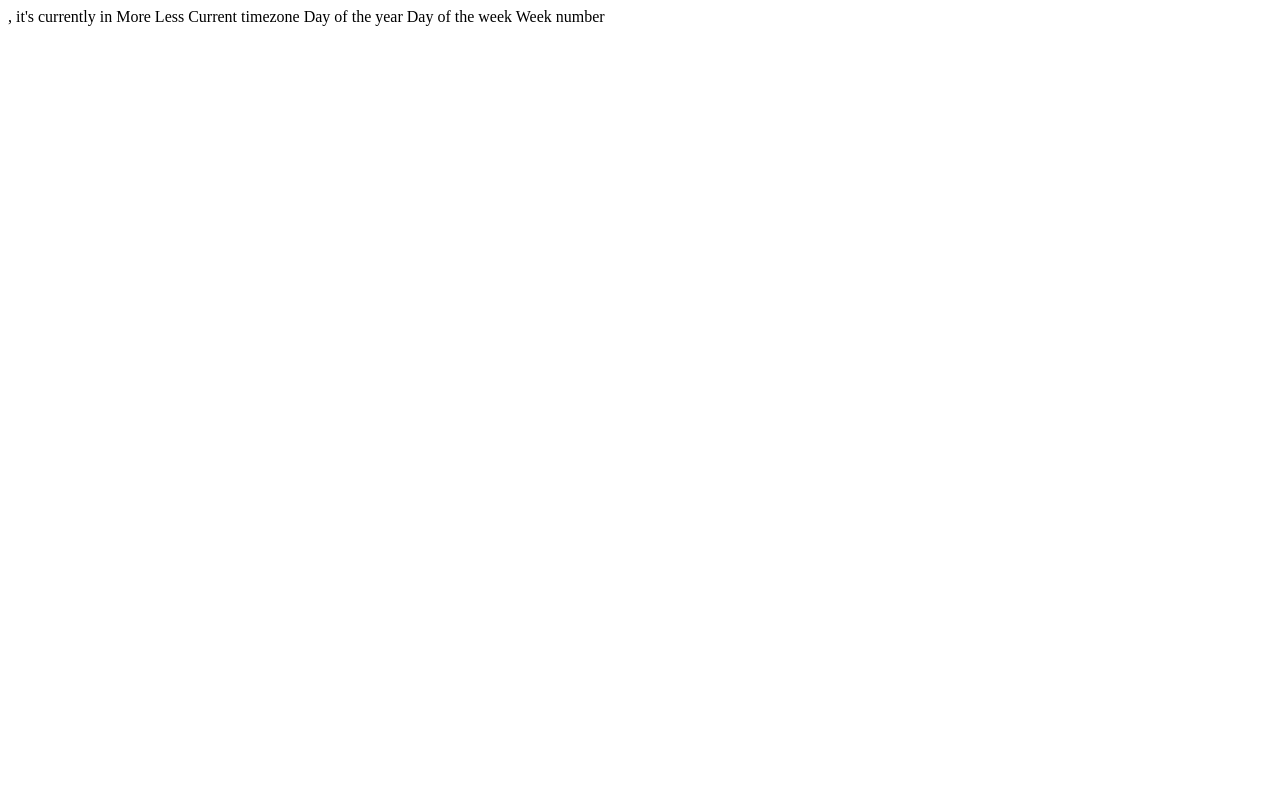
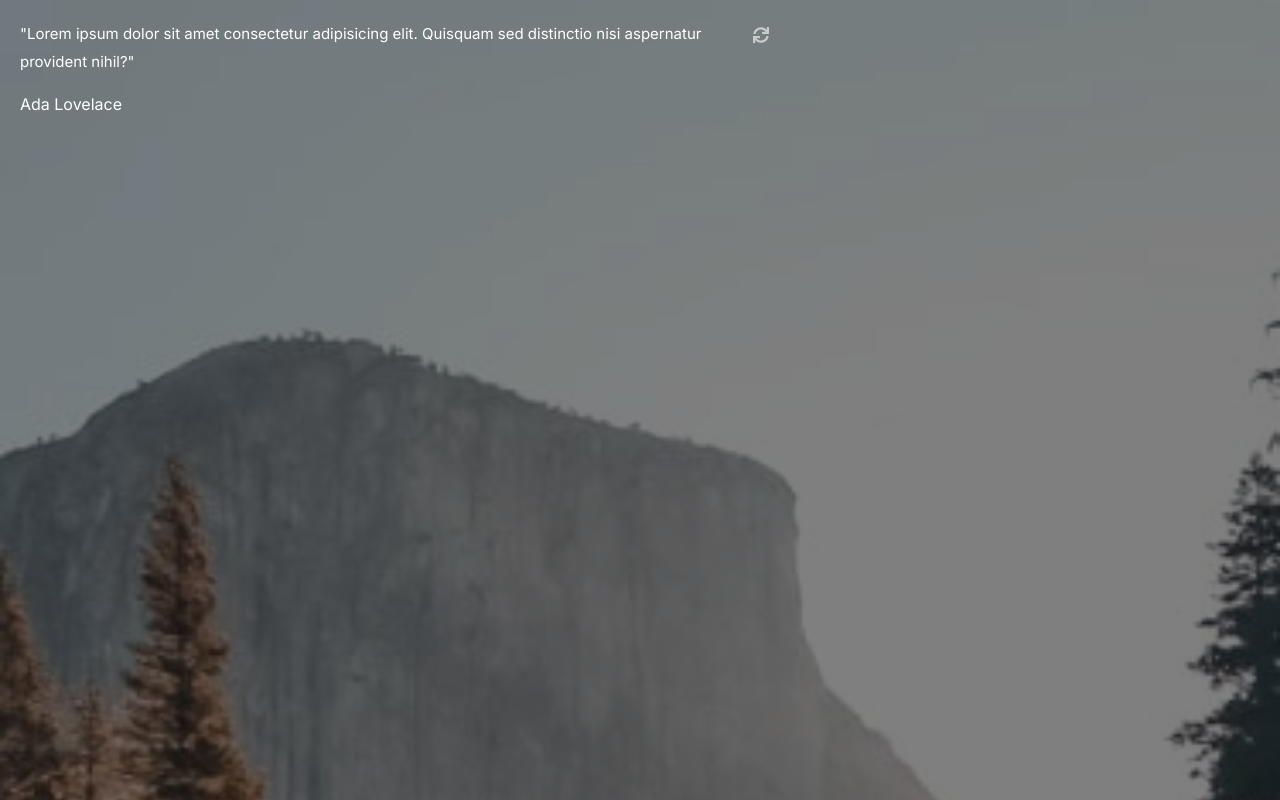
Before and after one commit to harrisonJones12/clock-app, a plain HTML site: page index.html in a window 1280 px wide. Drawn offline with Linux system fonts and the light colour scheme.

Commit message:
create header section, add font awesome, and reset sheet

```diff
--- a/index.css
+++ b/index.css
@@ -0,0 +1,40 @@
+.background-container {
+  /* background-image: url("./assets/mobile/bg-image-daytime.jpg"); */
+  background-image: linear-gradient(rgba(0, 0, 0, 0.5), rgba(0, 0, 0, 0.5)),
+    url("./assets/mobile/bg-image-daytime.jpg");
+  background-repeat: no-repeat;
+  background-size: cover;
+  background-color: aqua;
+  height: 100vh;
+  box-sizing: border-box;
+}
+
+.quote-container {
+  padding: 20px;
+}
+
+.icon-quote-container {
+  display: flex;
+  max-width: 749px;
+}
+
+.fa-sync {
+  color: #ffffff;
+  margin-top: 7px;
+  opacity: 0.6;
+}
+
+.quote,
+.quote-author {
+  font-family: "Inter", sans-serif;
+  color: #ffffff;
+}
+
+.quote {
+  font-size: 15px;
+  letter-spacing: 0.5;
+  font-weight: 300;
+  margin-bottom: 20px;
+  line-height: 28px;
+  font-weight: 300;
+}
--- a/index.html
+++ b/index.html
@@ -1,24 +1,28 @@
 <!DOCTYPE html>
 <html lang="en">
+
 <head>
   <meta charset="UTF-8">
   <meta name="viewport" content="width=device-width, initial-scale=1.0">
 
   <link rel="icon" type="image/png" sizes="32x32" href="./assets/favicon-32x32.png">
+  <link rel="stylesheet" href="./index.css">
+  <link rel="stylesheet" type="text/css" href="./reset.css" />
+  <link rel="preconnect" href="https://fonts.gstatic.com">
+  <link href="https://fonts.googleapis.com/css2?family=Inter&display=swap" rel="stylesheet">
+  <link rel="stylesheet" href="//use.fontawesome.com/releases/v5.0.7/css/all.css">
 
   <title>Frontend Mentor | Clock App</title>
 </head>
+
 <body>
-  , it's currently
-
-  in
-
-  More
-  Less
-
-  Current timezone
-  Day of the year
-  Day of the week
-  Week number
+  <div class="background-container">
+    <div class="quote-container">
+      <div class="icon-quote-container">
+      <p class="quote">"Lorem ipsum dolor sit amet consectetur adipisicing elit. Quisquam sed distinctio nisi aspernatur provident nihil?"</p>
+        <i class="fas fa-sync"></i>
+      </div>
+        <p class="quote-author">Ada Lovelace</p>
+    </div>
 </body>
 </html>
--- /dev/null
+++ b/reset.css
@@ -0,0 +1,124 @@
+html,
+body,
+div,
+span,
+applet,
+object,
+iframe,
+h1,
+h2,
+h3,
+h4,
+h5,
+h6,
+p,
+blockquote,
+pre,
+a,
+abbr,
+acronym,
+address,
+big,
+cite,
+code,
+del,
+dfn,
+em,
+img,
+ins,
+kbd,
+q,
+s,
+samp,
+small,
+strike,
+strong,
+sub,
+sup,
+tt,
+var,
+b,
+u,
+i,
+center,
+dl,
+dt,
+dd,
+ol,
+ul,
+li,
+fieldset,
+form,
+label,
+legend,
+table,
+caption,
+tbody,
+tfoot,
+thead,
+tr,
+th,
+td,
+article,
+aside,
+canvas,
+details,
+embed,
+figure,
+figcaption,
+footer,
+header,
+hgroup,
+menu,
+nav,
+output,
+ruby,
+section,
+summary,
+time,
+mark,
+audio,
+video {
+  margin: 0;
+  padding: 0;
+  border: 0;
+  font-size: 100%;
+  font: inherit;
+  vertical-align: baseline;
+}
+/* HTML5 display-role reset for older browsers */
+article,
+aside,
+details,
+figcaption,
+figure,
+footer,
+header,
+hgroup,
+menu,
+nav,
+section {
+  display: block;
+}
+body {
+  line-height: 1;
+}
+ol,
+ul {
+  list-style: none;
+}
+blockquote,
+q {
+  quotes: none;
+}
+blockquote:before,
+blockquote:after,
+q:before,
+q:after {
+  content: "";
+  content: none;
+}
+table {
+  border-collapse: collapse;
+  border-spacing: 0;
+}
```
